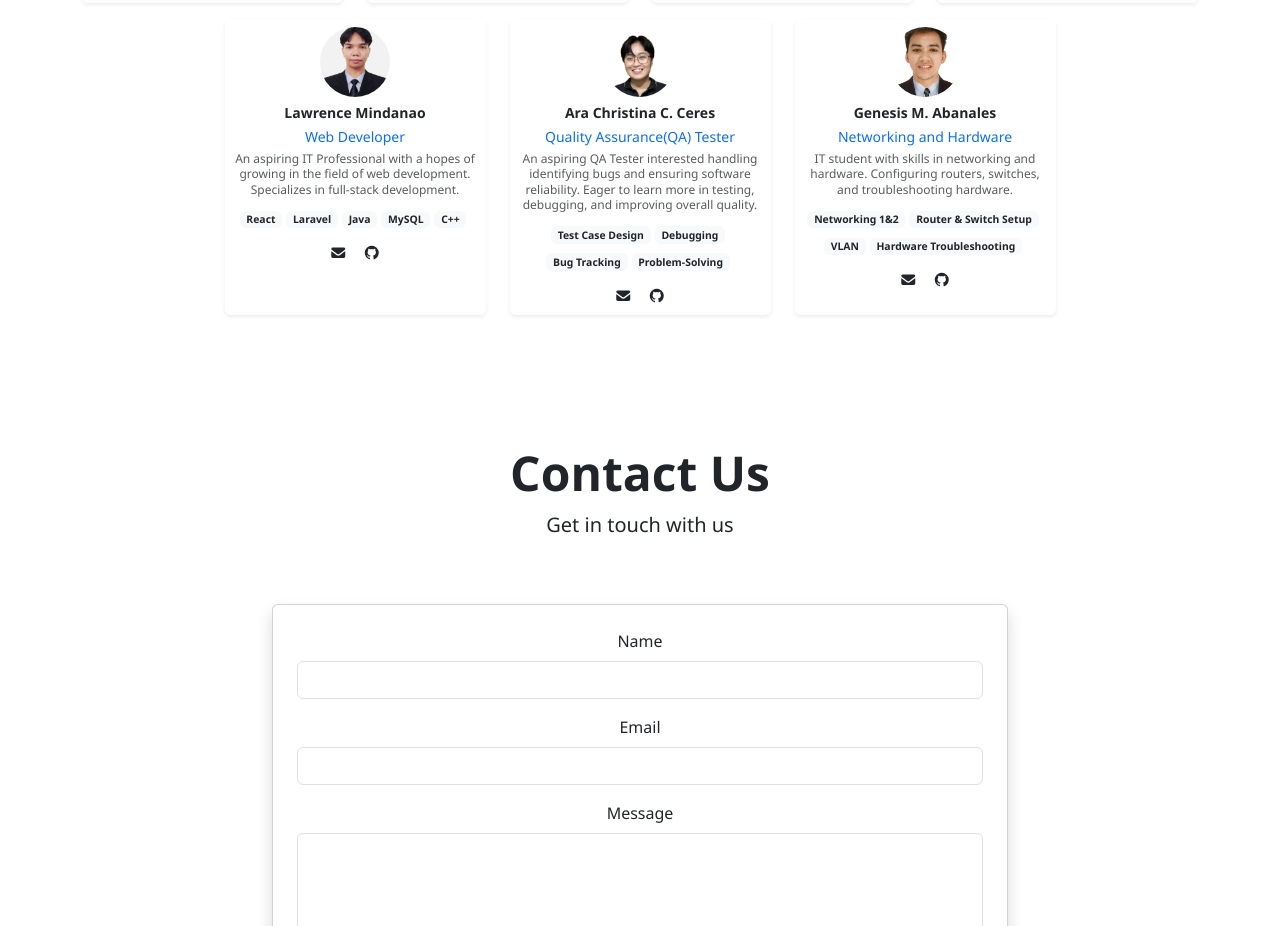
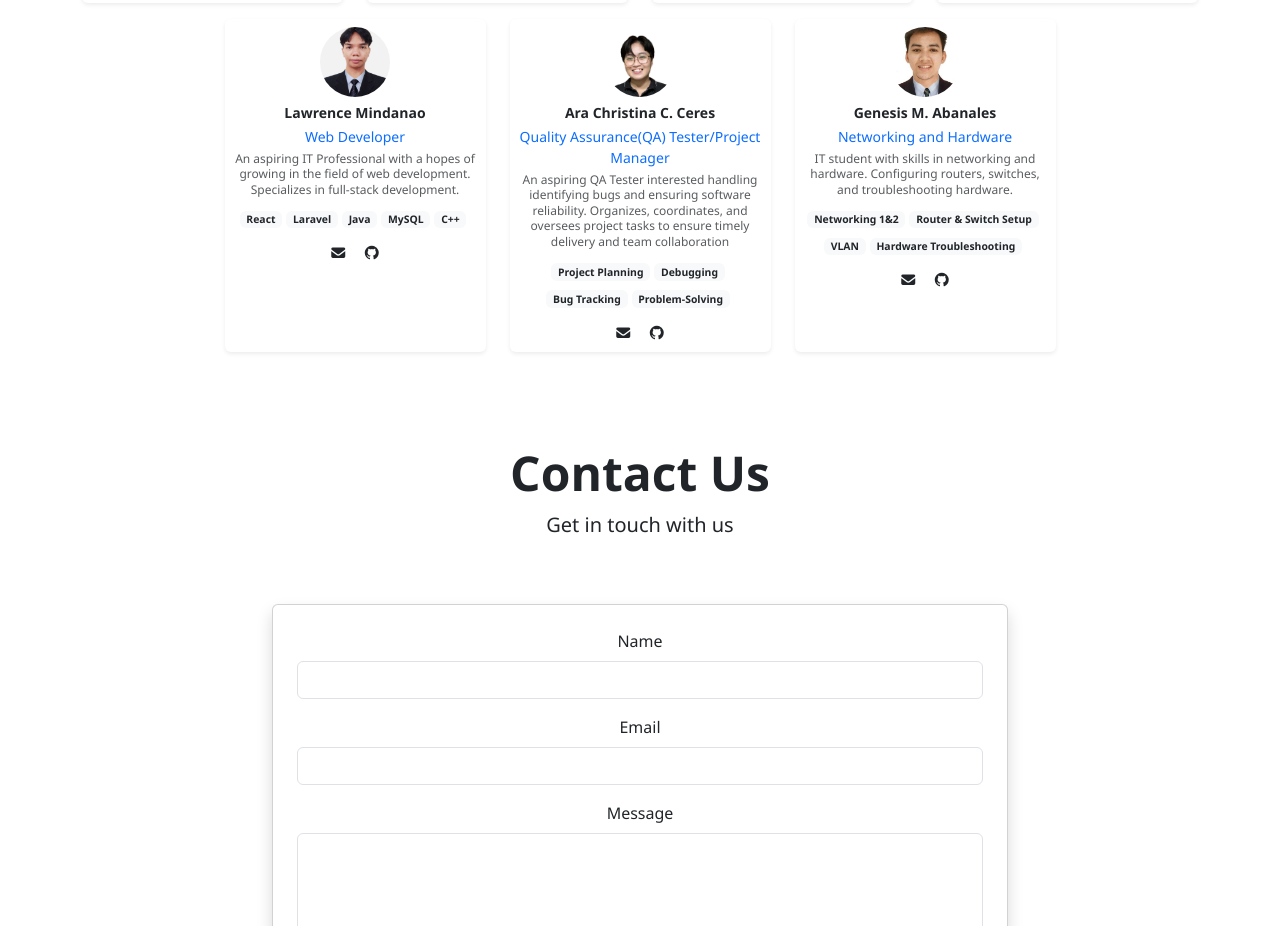
Before and after one commit to stretchStress/ITP110_MidtermActivity, a React (Create React App) app: page / in a window 1280 px wide. Shown: the part 2080-3006 px from the top of the page. Built offline with nearby package versions, Linux system fonts and the light colour scheme.

Commit message:
CHanges on Team section update- ara

```diff
--- a/src/components/TeamSection.js
+++ b/src/components/TeamSection.js
@@ -49,12 +49,12 @@ const TeamSection = () => {
     },
     {
       name: "Ara Christina C. Ceres",
-      role: "Quality Assurance(QA) Tester",
+      role: "Quality Assurance(QA) Tester/Project Manager",
       image: "/CERES_2x2.png",
-      description: "An aspiring QA Tester interested handling identifying bugs and ensuring software reliability. Eager to learn more in testing, debugging, and improving overall quality.",
+      description: "An aspiring QA Tester interested handling identifying bugs and ensuring software reliability. Organizes, coordinates, and oversees project tasks to ensure timely delivery and team collaboration",
       email: "ceresarachritina74@gmail.com",
       github: "https://github.com/arac880",
-      skills: ["Test Case Design","Debugging","Bug Tracking","Problem-Solving"]
+      skills: ["Project Planning","Debugging","Bug Tracking","Problem-Solving"]
     },
     {
   name: "Genesis M. Abanales",
```
